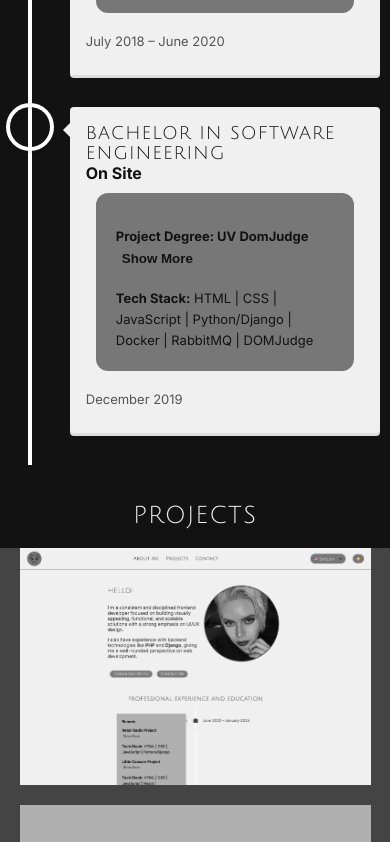
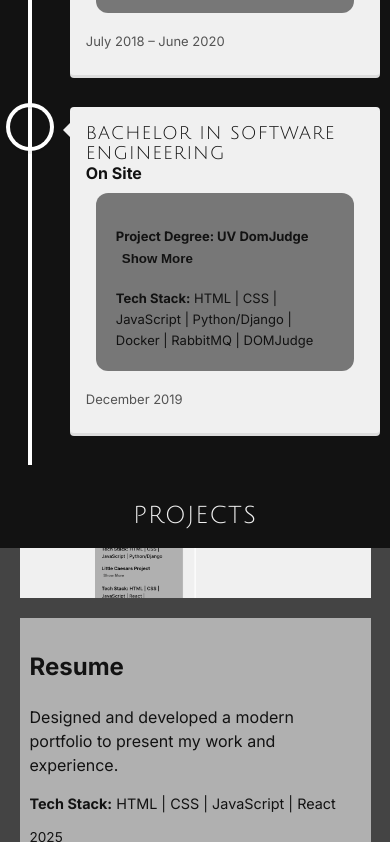
Before and after one commit to macripcode/portfolio, a React (Vite) app: page / in a window 390 px wide. Shown: the part 2144-2986 px from the top of the page. Built offline with nearby package versions, Linux system fonts and the light colour scheme; some icons are missing.

Commit message:
fixing height of the swiper div

```diff
--- a/src/styles/work/work.css
+++ b/src/styles/work/work.css
@@ -44,7 +44,7 @@
 /* Swiper Styles */
 
 .swiper-div{
-  height: 500px;
+  height: 700px;
   width: 90%;
   display: flex;
   flex-direction: column;
@@ -104,6 +104,10 @@
   .work-slider-div{
     width: 100%;
   }
+
+  .swiper-div{
+    height: 1000px;
+  }
 }
 
 @media (min-width: 480px) {
```
